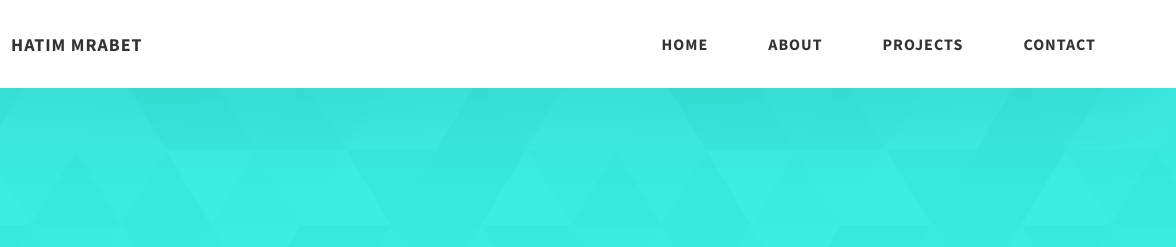
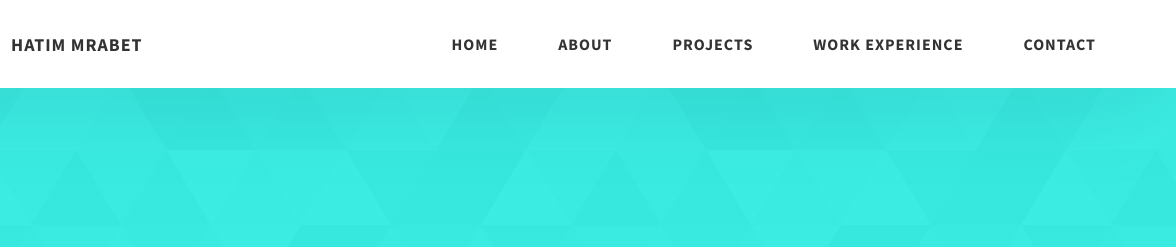
Before and after one commit to HatimRabet/personal-portfolio, a website: page work-experience-3.html in a window 1280 px wide. Shown: the top 247 px of the page, 104-1280 px from the left. Drawn offline with Linux system fonts and the light colour scheme.

Commit message:
adding work experience button to work experience 3 page

```diff
--- a/work-experience-3.html
+++ b/work-experience-3.html
@@ -40,6 +40,11 @@
             <li class="header__link-wrapper">
               <a href="./index.html#projects" class="header__link">
                 Projects
+              </a>
+            </li>
+            <li class="header__link-wrapper">
+              <a href="./index.html#work" class="header__link">
+                Work Experience
               </a>
             </li>
             <li class="header__link-wrapper">
```
